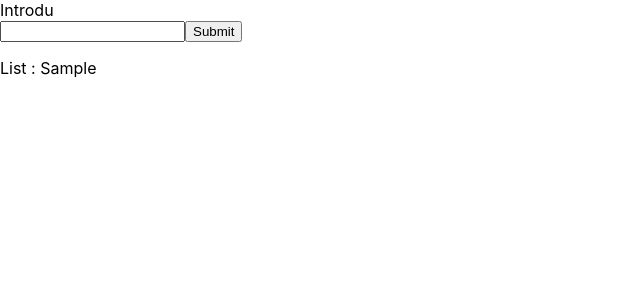
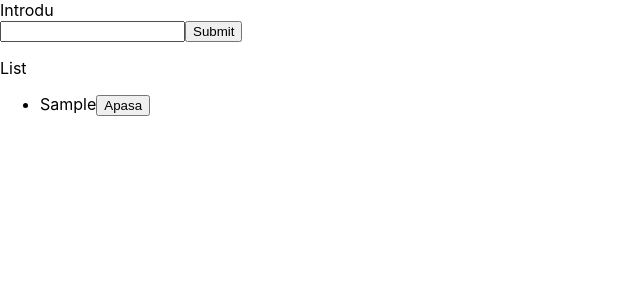
Before and after one commit to eddii1/video-recognition-mediapipe, a React (Create React App) app: page / in a window 1280 px wide. Both pictures are taken after typing "Sample" into the empty fields and a click on the button "Submit". Shown: the top 300 px of the page, without its empty margins (0-640 px from the left). Built offline with nearby package versions, Linux system fonts and the light colour scheme.

Commit message:
TODO LIST implementat si cu dictionar / js object absolut nenecesar

```diff
--- a/src/App.js
+++ b/src/App.js
@@ -1,60 +1,42 @@
-import React from 'react';
-import {useState} from 'react';
-
-/*
-function App(){
-  const pas= 3;
-  const [count, setCount] = useState(0);
-  const [isLoggedIn, setIsLoggedIn] = useState(true);
-
-
-  const handleIncrement = () => {
-    setCount((prevCount) => {
-      const newcount = prevCount + 1;
-      if (newcount === pas)
-        setIsLoggedIn(false);
-      return newcount;
-    });
-  };
-
-  const handleClick = () => {
-    setCount(0);
-    setIsLoggedIn(true);
-  };
-
-  return(
-    <div>
-      {isLoggedIn ? (
-        <div>
-          <p>Count: {count}</p>
-          <button onClick={handleIncrement}>Increment</button>
-        </div>
-      ) : (
-        <div>
-          <h1>You have been logged out!</h1>
-          <button onClick={handleClick}>Login</button>
-        </div>
-      )}
-    </div>
-  );
-}
-*/
+import React, { useEffect, useState } from 'react';
 
 function App(){
 
   const [inputValue, setInputValue] = useState("");
-  const [listgood, addListGood] = useState([""]);
+  const [listgood, addListGood] = useState([]);
+  const [keyToCheck, setKeyToCheck] = useState("NULL");
+  const [dictionary, addDictionary] = useState({});
 
   const submitHandle = (e) => {
     e.preventDefault();
     if(listgood.includes(inputValue))
       alert("DEJA IN LISTA");
     else{
-      addListGood((prevList) => [...prevList, inputValue+ " "]);
+      addListGood((prevList) => [...prevList, inputValue]);
+      addDictionary((prevDictionary) => ({
+                                      ...prevDictionary, [inputValue]:0,
+      }));
     }
 
     setInputValue("");
   };
+
+  const handleClick= (element) => {
+    addDictionary((prevDict) => ({...prevDict,[element]:1,}));
+    addListGood((prevList) => prevList.filter((item) => item !== element));
+    setKeyToCheck(element);
+  };
+
+  useEffect(() => {
+    console.log("Updated Dict:", dictionary);
+    if(dictionary[keyToCheck]===1)
+      console.log(`${keyToCheck} e 1`);
+  }, [dictionary,keyToCheck]);
+
+  const da = listgood.map((element, ix) => <li key={ix}>{element}
+<button onClick={() => handleClick(element)}>Apasa</button>
+</li>);
+
 
   return (
     <div>
@@ -65,7 +47,10 @@ function App(){
         </label>
         <button type="submit">Submit</button>
       </form>
-      <p>List : {listgood}</p>
+      <p>List</p>
+      <ul>
+        {da}
+      </ul>
 
     </div>
   );
```
